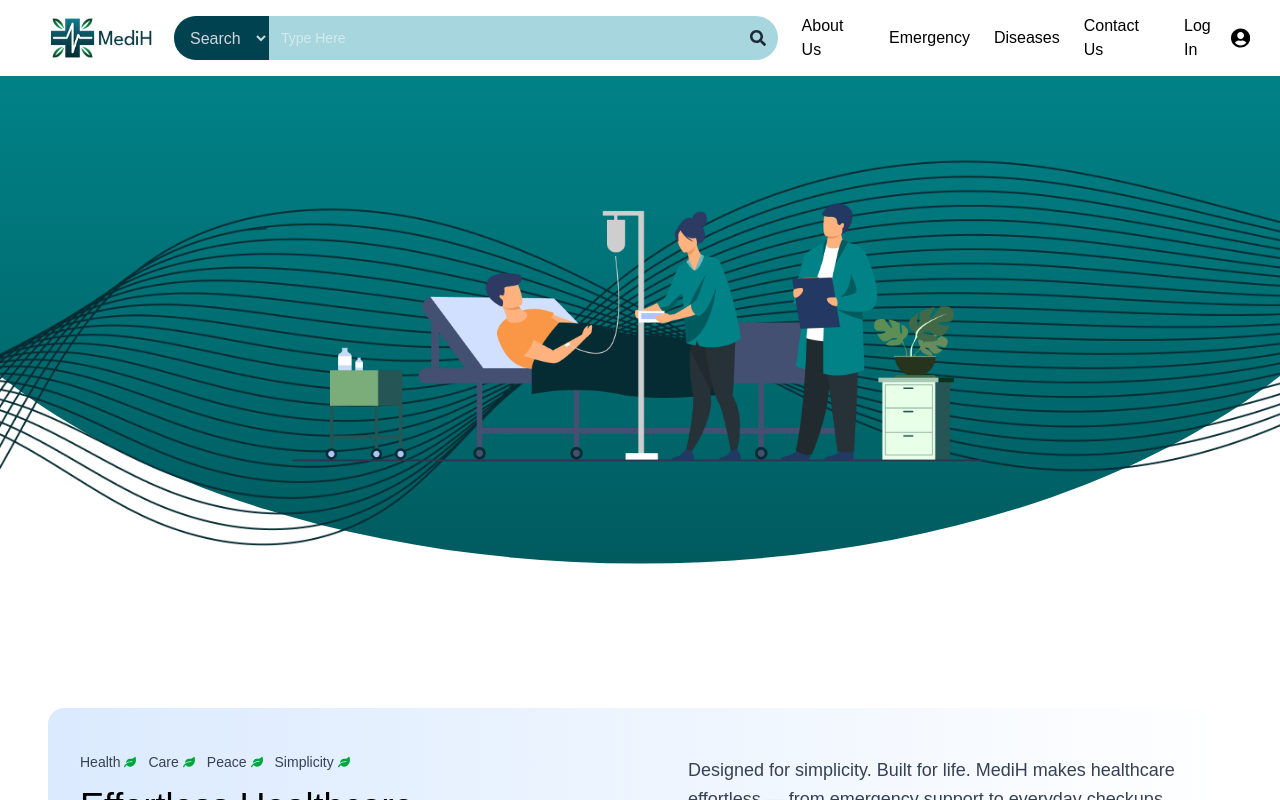
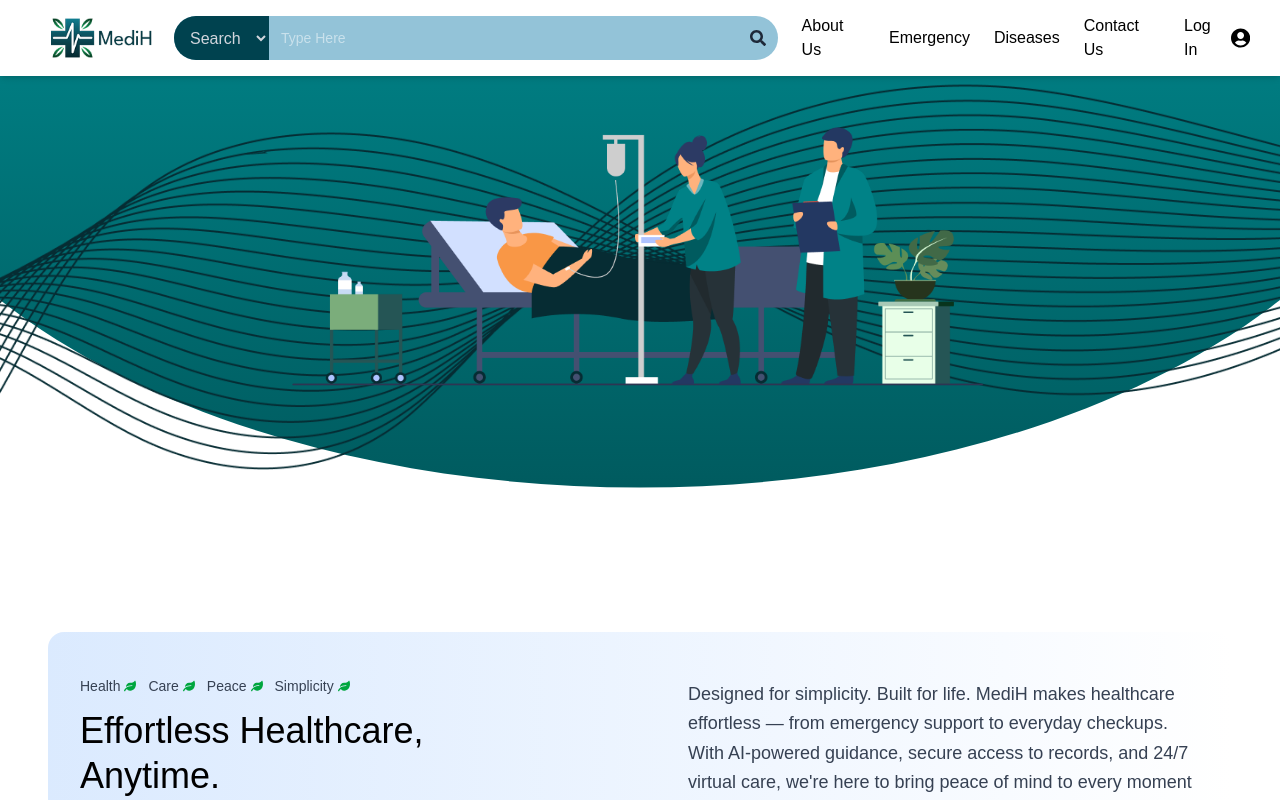
Before and after one commit to bytespathsolutions/BCID001-MysticBug, a React (Vite) app in the folder MysticBug/: page / in a window 1280 px wide. Shown: the top 800 px of the page. Built offline with nearby package versions, Linux system fonts and the light colour scheme.

Commit message:
positioned navbar

```diff
--- a/MysticBug/src/components/Navbar.jsx
+++ b/MysticBug/src/components/Navbar.jsx
@@ -8,16 +8,16 @@ const Navbar = () => {
   const [showMenu, setShowMenu] = useState(false);
   const navigate = useNavigate()
   return (
-    <header className="max-w-[1320px] h-19 mx-auto flex items-center justify-between px-4 sm:px-7.5 py-3 relative text-white">
+    <header className="fixed top-0 left-0 right-0 w-full h-19 text-white flex items-center justify-between px-4 sm:px-7.5 py-3 z-50 bg-white shadow-md">
       {/* Logo */}
-      <div onClick={() => navigate('/')} className="flex items-center justify-center gap-3 w-[144px] h-[55px]">
+      <div onClick={() => navigate('/')} className="flex items-center justify-center gap-3 w-[144px] h-[55px] cursor-pointer">
         <img src={images.logo} alt="MediH Logo" className="h-10" />
       </div>
 
       {/* Desktop Nav   */}
       <div className="hidden md:flex items-center justify-between gap-6 flex-1">
         {/* Search */}
-        <div className="hidden lg:flex items-center w-[614px] h-[44px] bg-[#a7d6de] rounded-full overflow-hidden">
+        <div className="hidden lg:flex items-center w-[614px] h-[44px] bg-[#93c3d8] rounded-full overflow-hidden">
           <select className="bg-[#00424f] text-gray-300 px-3 h-full border-none outline-none">
             <option>Search</option>
           </select>
@@ -62,7 +62,7 @@ const Navbar = () => {
 
       {/* Mobile Dropdown */}
       {showMenu && (
-        <nav className="absolute top-[70px] left-0 w-full bg-white shadow-md flex flex-col items-start gap-4 px-6 py-4 lg:hidden z-50">
+        <nav className="absolute top-full left-0 w-full bg-white shadow-md flex flex-col items-start gap-4 px-6 py-4 lg:hidden z-50">
           <a onClick={() => setShowMenu(!showMenu)} href="/aboutus" className="text-[16px] text-[#000000]">About Us</a>
           <a onClick={() => setShowMenu(!showMenu)} href="/emergency" className="text-[16px] text-[#000000]">Emergency</a>
           <a onClick={() => setShowMenu(!showMenu)} href="/diseases" className="text-[16px] text-[#000000]">Diseases</a>
```
